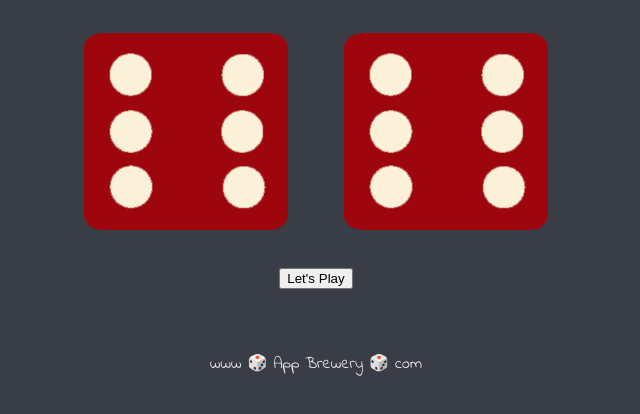
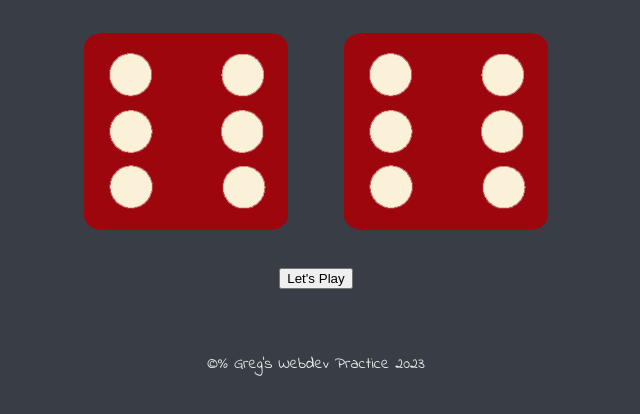
Before and after one commit to HughMorris01/Javascript_Practice_1_Dice_Game, a plain HTML site: page dice.html in a window 1280 px wide. Shown: the part 302-716 px from the top of the page, without its empty margins (324-964 px from the left). Drawn offline with Linux system fonts and the light colour scheme.

Commit message:
renamed:    dicee.html -> dice.html

```diff
--- a/dicee.html
+++ b/dice.html
@@ -31,6 +31,6 @@
   </body>
 
   <footer>
-    www 🎲 App Brewery 🎲 com
+    &copy% Greg's Webdev Practice 2023
   </footer>
 </html>
```
